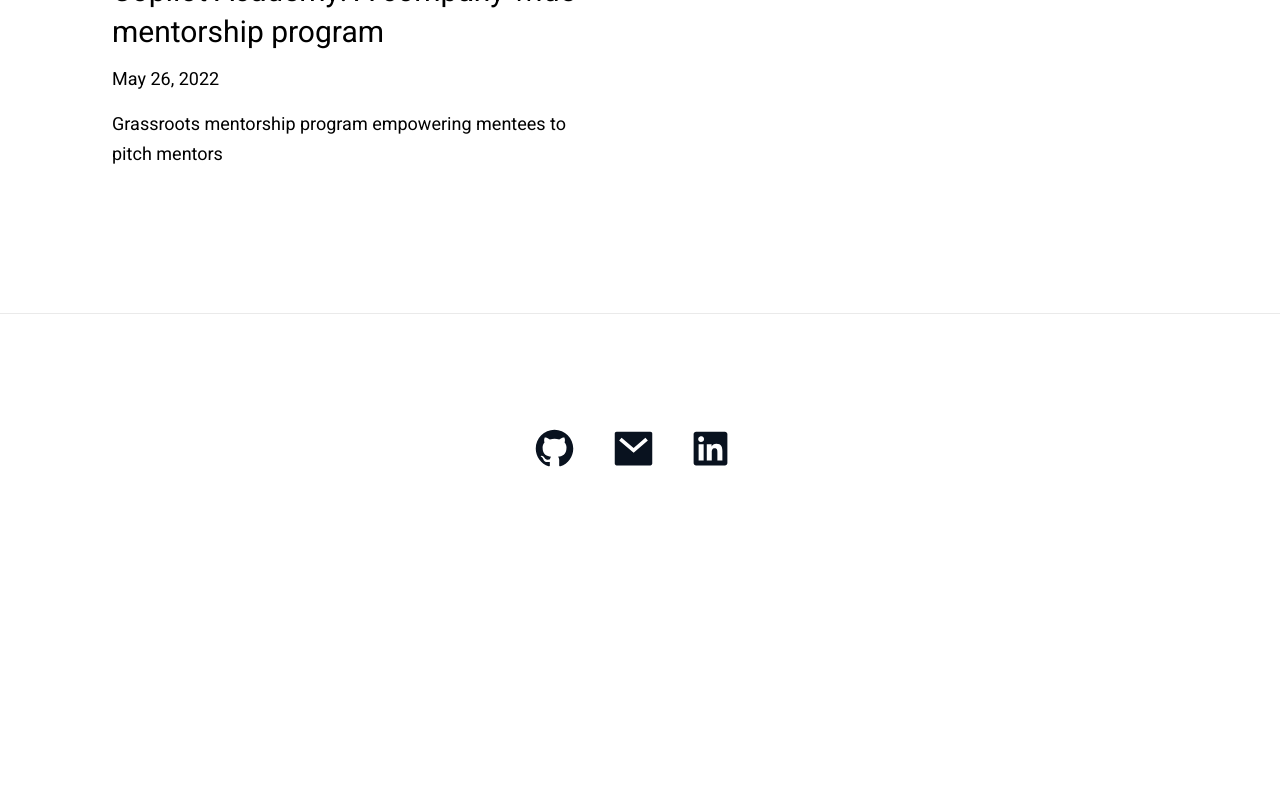
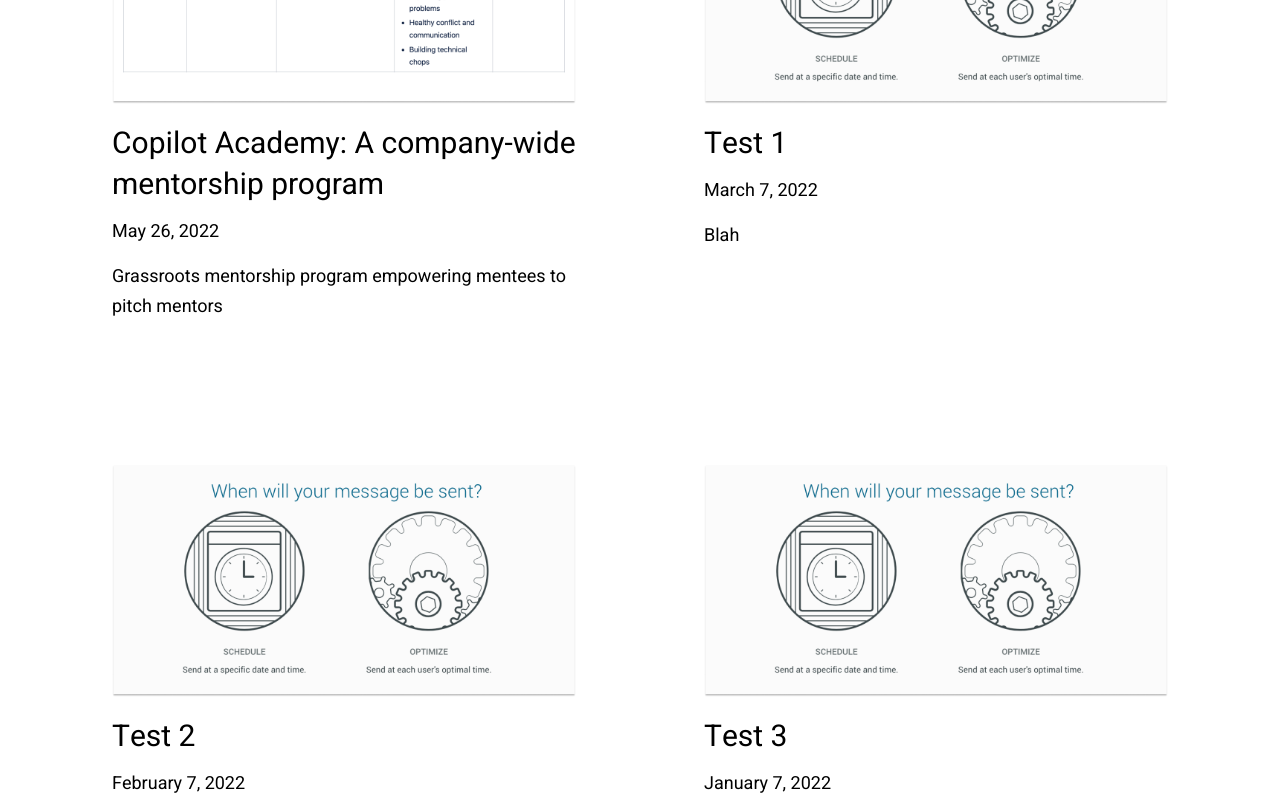
Before and after one commit to lisafeets/lisafeets_portfolio, a Next.js app: page /projects in a window 1280 px wide. Shown: the part 960-1760 px from the top of the page. Before the commit the page ends 1567 px from the top, so only its background shows below. Built offline with nearby package versions, Linux system fonts and the light colour scheme.

Commit message:
limit projects on home

```diff
--- /dev/null
+++ b/_posts/test1.md
@@ -0,0 +1,29 @@
+---
+title: 'Test 1'
+excerpt: 'Blah'
+coverImage: '/assets/blog/sendtime/sendtimecover.png'
+date: '2022-03-07T05:35:07.322Z'
+author:
+  name: Lisa Orr
+  picture: '/assets/blog/authors/lisa.png'
+ogImage:
+  url: '/assets/blog/sendtime/sendtimecover.png'
+---
+
+## Product
+
+words
+
+## My Role
+words
+
+## Execution
+words
+
+## Challenges & Achievements
+
+### Challenges
+words
+
+### Achievements
+words
--- /dev/null
+++ b/_posts/test2.md
@@ -0,0 +1,29 @@
+---
+title: 'Test 2'
+excerpt: 'Blah'
+coverImage: '/assets/blog/sendtime/sendtimecover.png'
+date: '2022-02-07T05:35:07.322Z'
+author:
+  name: Lisa Orr
+  picture: '/assets/blog/authors/lisa.png'
+ogImage:
+  url: '/assets/blog/sendtime/sendtimecover.png'
+---
+
+## Product
+
+words
+
+## My Role
+words
+
+## Execution
+words
+
+## Challenges & Achievements
+
+### Challenges
+words
+
+### Achievements
+words
--- /dev/null
+++ b/_posts/test3.md
@@ -0,0 +1,29 @@
+---
+title: 'Test 3'
+excerpt: 'Blah'
+coverImage: '/assets/blog/sendtime/sendtimecover.png'
+date: '2022-01-07T05:35:07.322Z'
+author:
+  name: Lisa Orr
+  picture: '/assets/blog/authors/lisa.png'
+ogImage:
+  url: '/assets/blog/sendtime/sendtimecover.png'
+---
+
+## Product
+
+words
+
+## My Role
+words
+
+## Execution
+words
+
+## Challenges & Achievements
+
+### Challenges
+words
+
+### Achievements
+words
--- a/pages/index.js
+++ b/pages/index.js
@@ -9,7 +9,7 @@ import { CMS_NAME } from '../lib/constants'
 
 export default function Index({ allPosts }) {
   const heroPost = allPosts[0]
-  const morePosts = allPosts.slice(1)
+  const morePosts = allPosts.slice(0, 2)
   return (
     <>
       <Layout>
--- a/pages/projects.js
+++ b/pages/projects.js
@@ -1,11 +1,9 @@
 import Container from '../components/container'
 import MoreStories from '../components/more-stories'
-import HeroPost from '../components/hero-post'
-import Intro from '../components/intro'
 import Layout from '../components/layout'
 import { getAllPosts } from '../lib/api'
 import Head from 'next/head'
-import { CMS_NAME } from '../lib/constants'
+import Header from '../components/header'
 
 export default function Index({ allPosts }) {
   const heroPost = allPosts[0]
@@ -17,7 +15,8 @@ export default function Index({ allPosts }) {
           <title>Lisa Orr's Product Portfolio</title>
         </Head>
         <Container>
-          {morePosts.length > 0 && <MoreStories posts={morePosts} />}
+          <Header />
+          <MoreStories posts={morePosts} />
         </Container>
       </Layout>
     </>
```
Also changed, not shown: _posts/copilot.md (+5 -0 lines).
